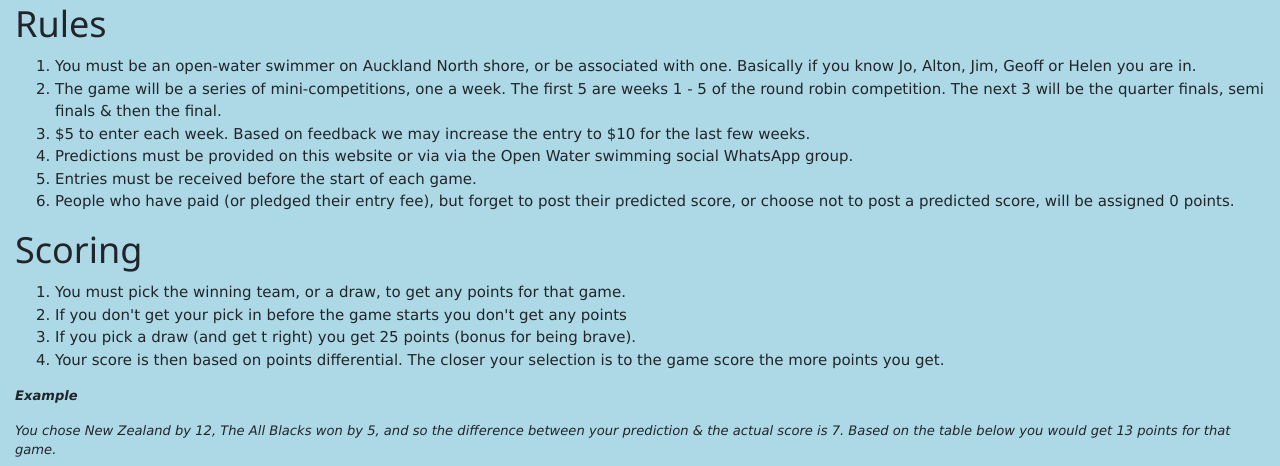
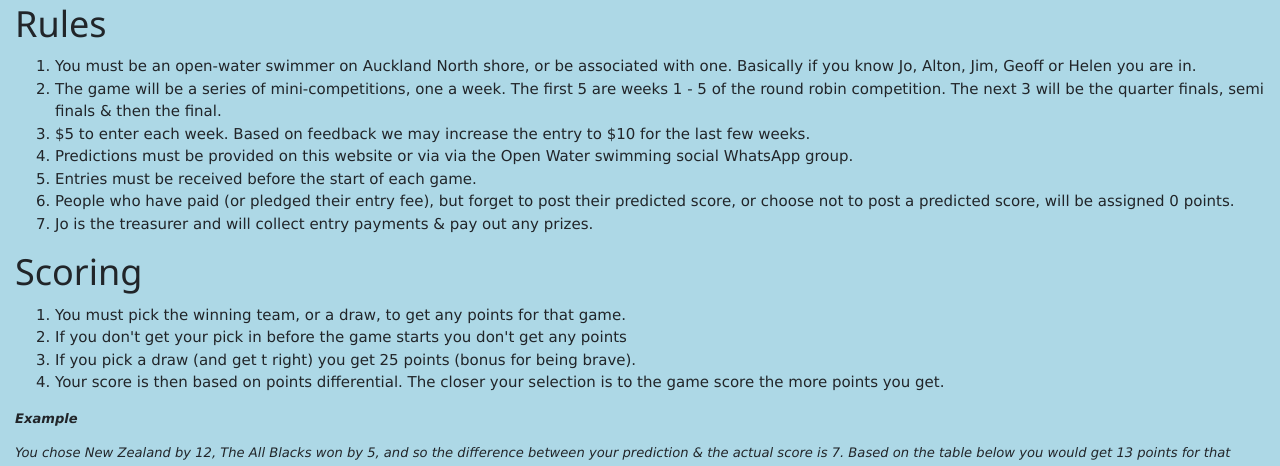
Before and after one commit to Jimboeri/rwc19, a Django app: page /rwc23/about/ in a window 1280 px wide. Shown: the part 355-821 px from the top of the page. Run offline with Django 3.2, Linux system fonts and the light colour scheme; the visitor is signed in with stand-in values (Sample User, id 1); some libraries are stand-ins or nearby versions.

Commit message:
Jo treasurer

```diff
--- a/swim/rwc23/templates/rwc23/about.html
+++ b/swim/rwc23/templates/rwc23/about.html
@@ -23,6 +23,7 @@ Openwater swimmers RWC 2023 competition
     <li>Entries must be received before the start of each game.</li>
     <li>People who have paid (or pledged their entry fee), but forget to post their predicted score, or choose not to post a predicted score,
         will be assigned 0 points.</li>
+    <li>Jo is the treasurer and will collect entry payments & pay out any prizes.</li>
 
 </ol>
 <h1>Scoring</h1>
```
